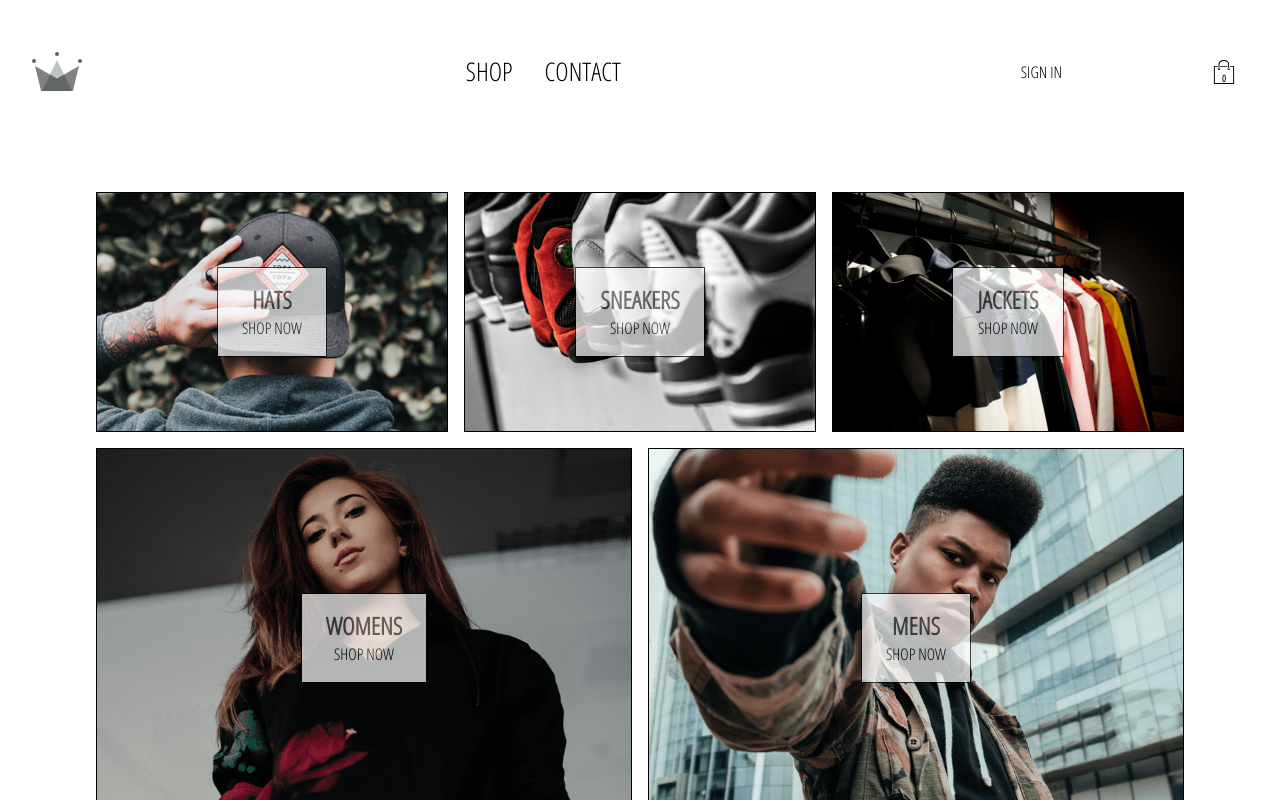
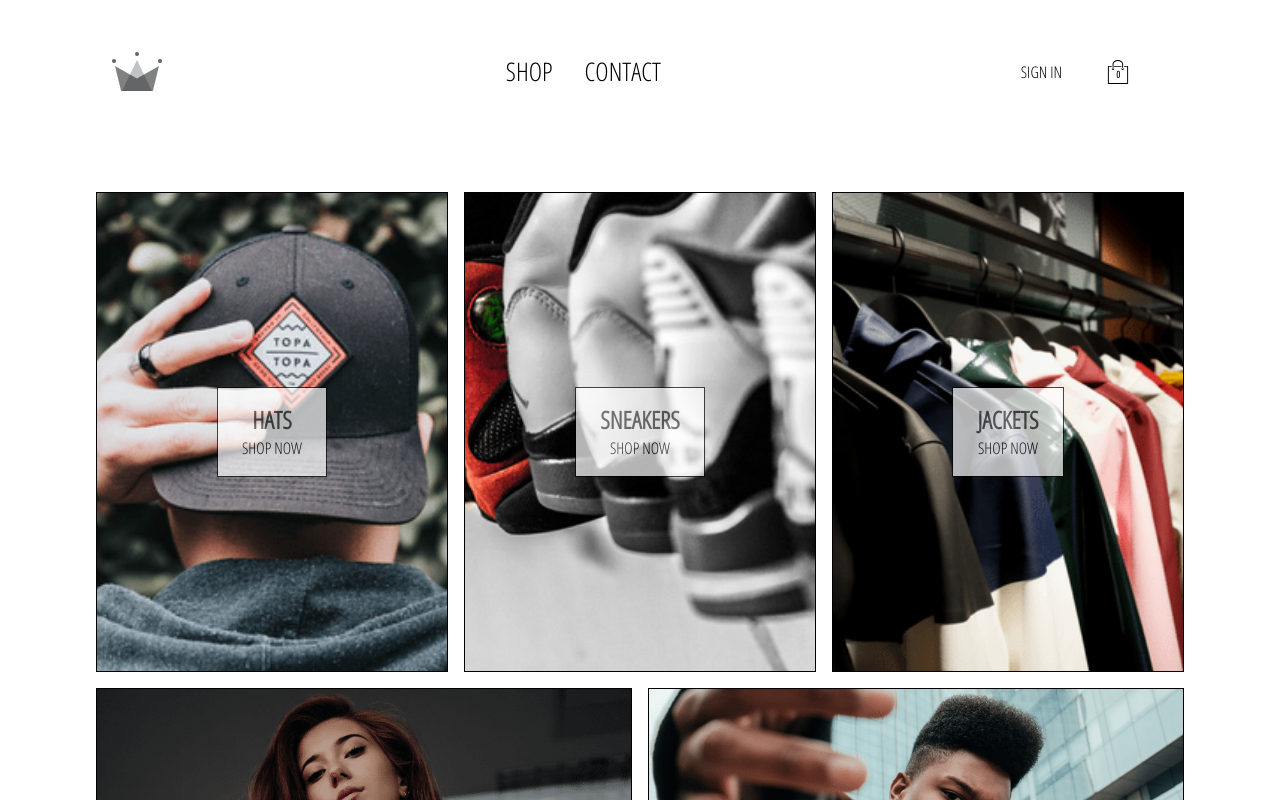
Before and after one commit to LearnToRunFast/React_ecom, a React (Create React App) app: page / in a window 1280 px wide. Shown: the top 800 px of the page. Built offline with nearby package versions, Linux system fonts and the light colour scheme; no server answers.

Commit message:
fix some styles

```diff
--- a/src/Components/Cart-dropdown/Cart-dropdown.component.tsx
+++ b/src/Components/Cart-dropdown/Cart-dropdown.component.tsx
@@ -4,12 +4,13 @@ import CustomButton from '../Custom-button/Custom-button.component';
 import CartItem from '../Cart-item/Cart-item.component';
 import {useSelector} from 'react-redux';
 import {getCartItems} from '../../redux/selector';
-import { withRouter, RouteComponentProps } from 'react-router-dom';
+import {useHistory } from 'react-router-dom';
 import {useDispatch} from 'react-redux';
 import {toggleCartDropdown} from '../../redux/action';
 import React from 'react';
 
-const CartDropdown:React.FC<RouteComponentProps> = ({history}: RouteComponentProps) => {
+const CartDropdown:React.FC = () => {
+	const history = useHistory();
 	const cartItems = useSelector(getCartItems);
 	const dispatch = useDispatch();
 	const handleOnClick = () => {
@@ -31,4 +32,4 @@ const CartDropdown:React.FC<RouteComponentProps> = ({history}: RouteComponentPro
 		</div>
 )}
 
-export default withRouter(CartDropdown);
+export default CartDropdown;
--- a/src/Components/Cart-icon/Cart-icon.styles.scss
+++ b/src/Components/Cart-icon/Cart-icon.styles.scss
@@ -15,6 +15,6 @@
     position: absolute;
     font-size: 0.6rem;
     font-weight: bold;
-    bottom: 0.75rem;
+    bottom: 1rem;
   }
 }
--- a/src/Components/Collection-preview/Collection-preview.component.tsx
+++ b/src/Components/Collection-preview/Collection-preview.component.tsx
@@ -1,10 +1,11 @@
 import './Collection-preview.styles.scss';
 import Collection from '../Collection-item/Collection-item.component';
 import {ShopCollection} from '../../Models/model';
-import { RouteComponentProps,withRouter } from 'react-router-dom';
+import {useHistory,useRouteMatch } from 'react-router-dom';
 
-const CollectionPreview:React.FC<ShopCollection & RouteComponentProps> = ({title, items, match, history }: ShopCollection & RouteComponentProps) => {
-
+const CollectionPreview:React.FC<ShopCollection> = ({title, items }: ShopCollection) => {
+	const history = useHistory();
+	const match = useRouteMatch();
 	const handleClick = () => {
 		history.push(`${match.path}/${title.toLowerCase()}`);
 	}
@@ -21,4 +22,4 @@ const CollectionPreview:React.FC<ShopCollection & RouteComponentProps> = ({title
 	);
 }
 
-export default withRouter(CollectionPreview);
+export default CollectionPreview;
--- a/src/Components/Collection-preview/Collection-preview.styles.scss
+++ b/src/Components/Collection-preview/Collection-preview.styles.scss
@@ -9,7 +9,7 @@
   flex: 1;
   .title {
     width: 100%;
-    font-size: 1.5rem;
+    font-size: 5rem;
     margin-bottom: 1.5rem;
     font-weight: bold;
   }
--- a/src/Components/Header/Header.component.tsx
+++ b/src/Components/Header/Header.component.tsx
@@ -41,16 +41,14 @@ const Header:React.FC = () => {
 			{
 				user
 					? ( <div className="auth">
+							<div className="username">{user.displayName}</div>
 							<div className="option" onClick={signOut}>SIGN OUT</div>
-							<div className="username">{user.displayName}</div>
 						</div>
 						)
 					: <Link className="option" to="/sign">SIGN IN</Link>
 			}
 			<CartIcon/>
 		</div>
-
-
 		{hidden
 			? null
 			: <CartDropdown/>
--- a/src/Components/Header/Header.styles.scss
+++ b/src/Components/Header/Header.styles.scss
@@ -5,15 +5,19 @@
   justify-content: space-between;
   align-items: center;
   padding: 1rem 1.5rem;
-
+  .logo-container {
+    margin-left: 5rem;
+  }
   .side-menu {
     width: 20%;
     display: flex;
     align-items: center;
-    justify-content: space-between;
+    justify-content: flex-start;
+    gap: 1rem;
     .auth {
       display: flex;
-      flex-direction: row;
+      flex-direction: column;
+
       .username {
         font-size: 1.5rem;
         font-weight: bold;
@@ -70,6 +74,7 @@
         display: none;
       }
       .hamburger-menu {
+        margin-left: 10rem;
         display: block;
         cursor: pointer;
       }
--- a/src/Components/Menu-item/Menu-item.component.tsx
+++ b/src/Components/Menu-item/Menu-item.component.tsx
@@ -1,4 +1,4 @@
-import { withRouter, RouteComponentProps } from 'react-router-dom';
+import { useHistory,useRouteMatch } from 'react-router-dom';
 import './Menu-item.styles.scss'
 
 interface ImageProps {
@@ -8,8 +8,10 @@ interface ImageProps {
 	linkUrl: string,
 	size?: string
 }
-const MenuItem:React.FC<ImageProps & RouteComponentProps> = (props:ImageProps & RouteComponentProps) => {
-	const { title, imageUrl, size,history, linkUrl, match } = props;
+const MenuItem:React.FC<ImageProps> = (props:ImageProps) => {
+	const { title, imageUrl, size, linkUrl } = props;
+	const history = useHistory();
+	const match = useRouteMatch();
 	return (
 		<div className={`menu-item ${size}`} onClick={() => history.push(`${match.url}${linkUrl}`)}>
 			<div className={"background-image"}
@@ -26,4 +28,4 @@ const MenuItem:React.FC<ImageProps & RouteComponentProps> = (props:ImageProps &
 
 }
 
-export default withRouter(MenuItem);
+export default MenuItem;
--- a/src/Components/Menu-item/Menu-item.styles.scss
+++ b/src/Components/Menu-item/Menu-item.styles.scss
@@ -1,6 +1,6 @@
 .menu-item {
   min-width: 30%;
-  height: 15rem;
+  height: 30rem;
   flex: 1 1 auto;
   display: flex;
   align-items: center;
--- a/src/Pages/Collection/Collection.styles.scss
+++ b/src/Pages/Collection/Collection.styles.scss
@@ -3,12 +3,13 @@
   flex-direction: column;
   min-width: 20rem;
   .title {
-    font-size: 3rem;
+    font-size: 5rem;
     margin: 0 auto 1.9rem;
   }
   .items {
     display: flex;
-    justify-content: space-between;
+    justify-content: flex-start;
+    gap: 2rem;
     flex-wrap: wrap;
     & .collection-item {
       margin-bottom: 1.75rem;
```
Also changed, not shown: 1 other file (tests, documents, lock files or other folders).
